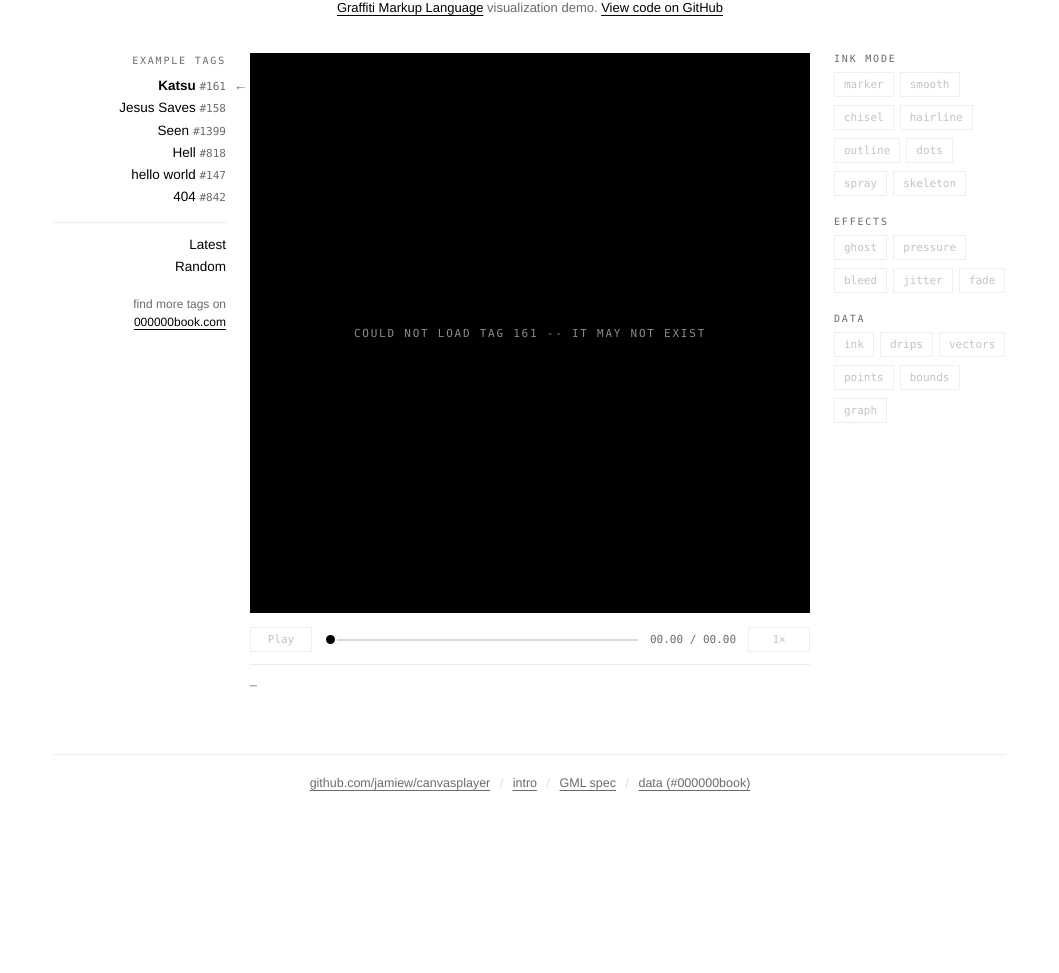
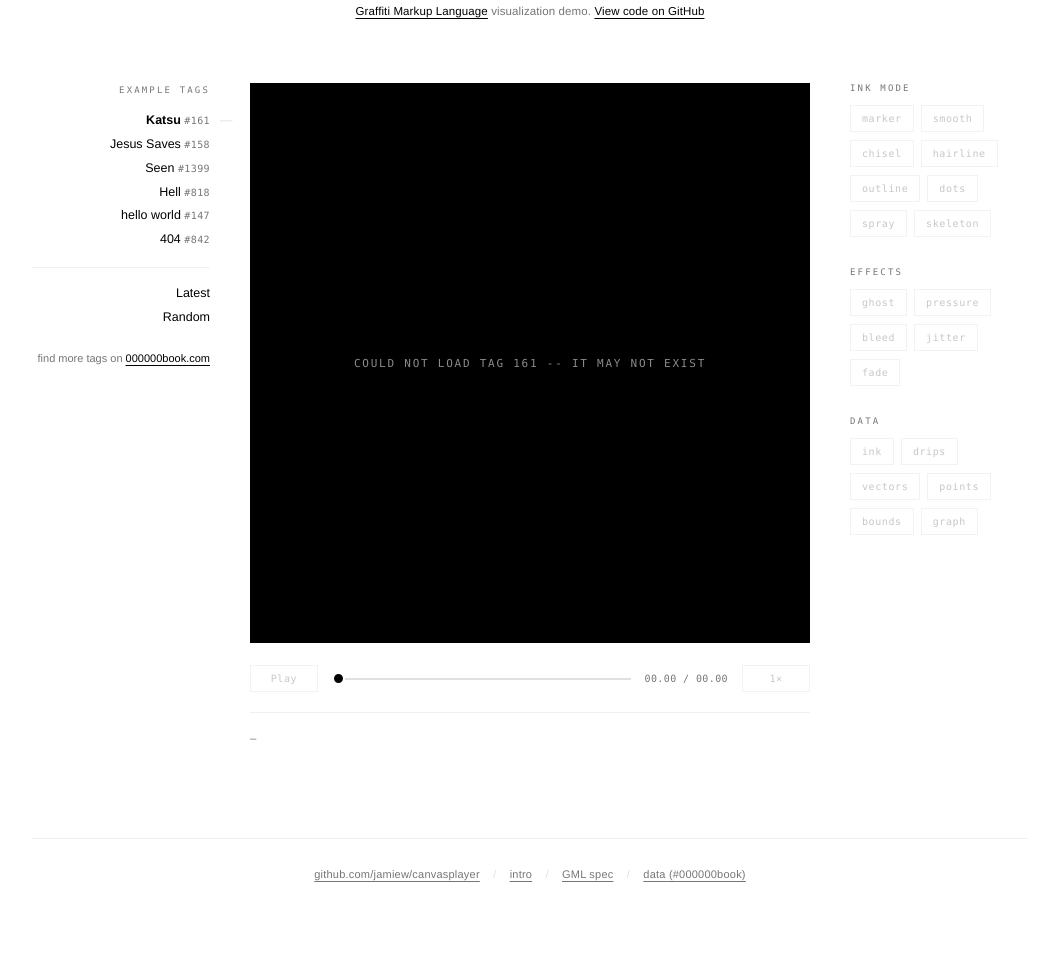
Before and after one commit to jamiew/canvasplayer, a plain HTML site: page index.html in a window 1280 px wide. Shown: the part 140-1113 px from the top of the page, without its empty margins (110-1169 px from the left). Before the commit the page ends 991 px from the top, so only its background shows below. Drawn offline with Linux system fonts and the light colour scheme; no server answers.

Commit message:
Restyle the type and spacing
The wordmark was big, bold and tracked tight, which reads brutalist rather
than considered. It is small now, light, and tracked wide, which is the move
the reference pages all make. The frame is the thing worth looking at, so
everything around it steps back.

* type down a step throughout: wordmark, tagline, tag list, buttons, readout,
  clock, footer. Labels smaller and tracked wider
* space up a step: page padding, masthead, column gutters, the gap above the
  transport and the readout, between switch groups, and before the footer
* buttons carry a smaller face in more padding, so they read as room rather
  than as chrome
* lighter hairlines, so rules sit behind the content
* the current tag is marked with a rule in the gutter, not an arrow

Checked at 21 widths and in both themes.

```diff
--- a/index.html
+++ b/index.html
@@ -37,9 +37,9 @@
       color-scheme: light;
       --paper: #fff;
       --ink: #000;
-      --rule: #d9d9d9;
-      --rule-soft: #ececec;
-      --mute: #6b6b6b;
+      --rule: #e0e0e0;
+      --rule-soft: #f0f0f0;
+      --mute: #767676;
 
       --sans: "Helvetica Neue", Helvetica, Arial, system-ui, sans-serif;
       --mono: ui-monospace, SFMono-Regular, "SF Mono", Menlo, Consolas, monospace;
@@ -56,17 +56,17 @@
       color-scheme: dark;
       --paper: #000;
       --ink: #fff;
-      --rule: #333;
-      --rule-soft: #222;
-      --mute: #9a9a9a;
+      --rule: #2e2e2e;
+      --rule-soft: #1c1c1c;
+      --mute: #909090;
     }
 
     * { box-sizing: border-box; }
 
     body {
       margin: 0 auto;
-      padding: 40px 24px 56px;
-      max-width: 1000px;
+      padding: 64px 32px 88px;
+      max-width: 1060px;
       background: var(--paper);
       color: var(--ink);
       font-family: var(--sans);
@@ -109,21 +109,26 @@
 
     /* --- masthead --------------------------------------------------------- */
 
-    .masthead { text-align: center; margin-bottom: 34px; }
+    .masthead { text-align: center; margin-bottom: 62px; }
 
+    /* Small and tracked out, not big and tight. The frame is the hero. */
     h1 {
       margin: 0;
-      font-size: clamp(2.1rem, 7vw, 3.4rem);
-      font-weight: 700;
-      letter-spacing: -0.045em;
-      line-height: 1;
+      font-size: clamp(1.05rem, 2.6vw, 1.35rem);
+      font-weight: 400;
+      letter-spacing: 0.34em;
+      /* The tracking hangs off the last letter, so the word reads off-centre
+         without this. */
+      text-indent: 0.34em;
+      line-height: 1.2;
     }
     h1 .lt { font-weight: 400; color: var(--mute); }
 
     .tagline {
-      margin: 14px auto 0;
+      margin: 22px auto 0;
       max-width: 72ch;
-      font: 400 13px/1.6 var(--sans);
+      font: 400 11.5px/1.7 var(--sans);
+      letter-spacing: 0.01em;
       color: var(--mute);
     }
 
@@ -139,7 +144,7 @@
          and pushed the tag list off the left edge around 900px. */
       grid-template-columns: minmax(0, 1fr) var(--stage) minmax(0, 1fr);
       grid-template-areas: "index deck ." "index switches .";
-      gap: 0 24px;
+      gap: 0 40px;
       align-items: start;
     }
 
@@ -152,8 +157,8 @@
     }
 
     .eyebrow {
-      font: 500 10px var(--mono);
-      letter-spacing: 0.18em;
+      font: 400 9px var(--mono);
+      letter-spacing: 0.24em;
       text-transform: uppercase;
       color: var(--mute);
     }
@@ -161,19 +166,20 @@
     /* --- tag index -------------------------------------------------------- */
 
     #index { text-align: right; padding-top: 2px; }
-    #index .eyebrow { margin-bottom: 10px; }
-    #index ul { list-style: none; margin: 0 0 14px; padding: 0; }
-    #index li + li { margin-top: 2px; }
-    #index ul a { display: block; font-size: 13.5px; line-height: 1.5; text-decoration: none; }
+    #index .eyebrow { margin-bottom: 16px; }
+    #index ul { list-style: none; margin: 0 0 18px; padding: 0; }
+    #index li + li { margin-top: 5px; }
+    #index ul a { display: block; font-size: 12.5px; line-height: 1.5; text-decoration: none; }
     #index ul a:hover { text-decoration: underline; }
-    #index .num { color: var(--mute); font: 400 11px var(--mono); }
+    #index .num { color: var(--mute); font: 400 10px var(--mono); letter-spacing: 0.04em; }
     #index ul a[aria-current] { font-weight: 700; }
-    /* In the gutter, so selecting a tag never re-flows the list. */
+    /* In the gutter, so selecting a tag never re-flows the list. A rule reads
+       quieter than an arrow. */
     #index ul a[aria-current]:after {
-      content: "\2190"; position: absolute; margin-left: 8px; color: var(--mute); font-weight: 400;
+      content: "\2014"; position: absolute; margin-left: 10px; color: var(--rule); font-weight: 400;
     }
-    #index .group { border-top: 1px solid var(--rule-soft); padding-top: 12px; margin-top: 12px; }
-    #index footer { margin-top: 18px; font-size: 12px; color: var(--mute); line-height: 1.5; }
+    #index .group { border-top: 1px solid var(--rule-soft); padding-top: 16px; margin-top: 16px; }
+    #index footer { margin-top: 24px; font-size: 11px; color: var(--mute); line-height: 1.6; }
 
     /* --- stage ------------------------------------------------------------ */
 
@@ -199,13 +205,14 @@
 
     /* --- transport -------------------------------------------------------- */
 
-    .transport { display: flex; align-items: center; gap: 12px; margin-top: 14px; }
+    .transport { display: flex; align-items: center; gap: 14px; margin-top: 22px; }
 
-    .transport button { min-width: 62px; }
+    .transport button { min-width: 68px; }
 
 
     .clock {
-      font: 500 11px var(--mono);
+      font: 400 10px var(--mono);
+      letter-spacing: 0.04em;
       font-variant-numeric: tabular-nums;
       color: var(--mute);
       white-space: nowrap;
@@ -246,28 +253,30 @@
     /* --- readout ---------------------------------------------------------- */
 
     #readout {
-      margin-top: 12px;
-      padding-top: 11px;
+      margin-top: 20px;
+      padding-top: 16px;
       border-top: 1px solid var(--rule-soft);
-      font: 400 11.5px/1.7 var(--mono);
+      font: 400 10.5px/1.8 var(--mono);
+      letter-spacing: 0.03em;
       color: var(--mute);
       /* Two lines reserved, padding included. A long client name wraps to
          two, and reserving less jumped the switches below. */
-      min-height: calc(11px + 2 * 1.7 * 11.5px);
+      min-height: calc(16px + 2 * 1.8 * 10.5px);
     }
     #readout b { color: var(--ink); font-weight: 500; }
-    #readout .sep { color: var(--rule); margin: 0 7px; }
+    #readout .sep { color: var(--rule); margin: 0 9px; }
 
     /* --- switches --------------------------------------------------------- */
 
-    .switches { margin-top: 14px; display: grid; gap: 8px; }
-    .switch { display: grid; grid-template-columns: 66px minmax(0, 1fr); gap: 12px; align-items: start; }
-    .switch .eyebrow { padding-top: 6px; }
-    .switch .set { display: flex; flex-wrap: wrap; gap: 8px 6px; }
+    .switches { margin-top: 22px; display: grid; gap: 14px; }
+    .switch { display: grid; grid-template-columns: 72px minmax(0, 1fr); gap: 16px; align-items: start; }
+    .switch .eyebrow { padding-top: 8px; }
+    .switch .set { display: flex; flex-wrap: wrap; gap: 8px 7px; }
 
     button {
-      font: 500 11px var(--mono);
-      padding: 5px 9px;
+      font: 400 10px var(--mono);
+      letter-spacing: 0.06em;
+      padding: 7px 11px;
       background: var(--paper);
       color: var(--mute);
       border: 1px solid var(--rule);
@@ -289,35 +298,35 @@
     /* Must follow .set.segmented above, or that wins on equal specificity and
        mode keeps its joined borders and zero row gap in the rail. */
     @media (min-width: 1000px) {
-      .switches { margin-top: 0; gap: 20px; }
-      .switch { grid-template-columns: minmax(0, 1fr); gap: 8px; }
+      .switches { margin-top: 0; gap: 30px; }
+      .switch { grid-template-columns: minmax(0, 1fr); gap: 12px; }
       .switch .eyebrow { padding-top: 0; }
       /* Joined borders only read as one control on a single row, and mode
          wraps to four in the rail. The filled state carries it instead. */
-      .set.segmented { gap: 8px 6px; }
+      .set.segmented { gap: 8px 7px; }
       .set.segmented button + button { margin-left: 0; }
     }
 
     /* --- footer ----------------------------------------------------------- */
 
     footer.page {
-      margin-top: 40px; padding-top: 18px;
+      margin-top: 72px; padding-top: 26px;
       border-top: 1px solid var(--rule-soft);
-      font-size: 12.5px; line-height: 1.7; color: var(--mute);
+      font-size: 11px; line-height: 1.8; letter-spacing: 0.02em; color: var(--mute);
       text-align: center;
     }
     footer.page a { color: var(--mute); }
     footer.page a:hover { color: var(--ink); }
-    footer.page .sep { color: var(--rule); margin: 0 6px; }
+    footer.page .sep { color: var(--rule); margin: 0 10px; }
 
     /* Below this the rails have no useful width left, so everything stacks.
        The frame shrinks with the column, which caps it at --stage. */
     @media (max-width: 859px) {
-      body { padding: 28px 18px 40px; }
+      body { padding: 40px 20px 56px; }
       .layout {
         grid-template-columns: minmax(0, var(--stage));
         grid-template-areas: "index" "deck" "switches";
-        gap: 22px; justify-items: center; justify-content: center;
+        gap: 30px; justify-items: center; justify-content: center;
       }
       #index { text-align: center; width: 100%; }
       #index ul { display: flex; flex-wrap: wrap; justify-content: center; gap: 4px 16px; margin-bottom: 0; }
@@ -326,7 +335,7 @@
       #index footer { margin-top: 10px; }
       #index ul a[aria-current]:after { display: none; }
       #index a[aria-current] { text-decoration: underline; }
-      .switch { grid-template-columns: 62px minmax(0, 1fr); gap: 10px; }
+      .switch { grid-template-columns: 68px minmax(0, 1fr); gap: 12px; }
     }
   </style>
 
```
